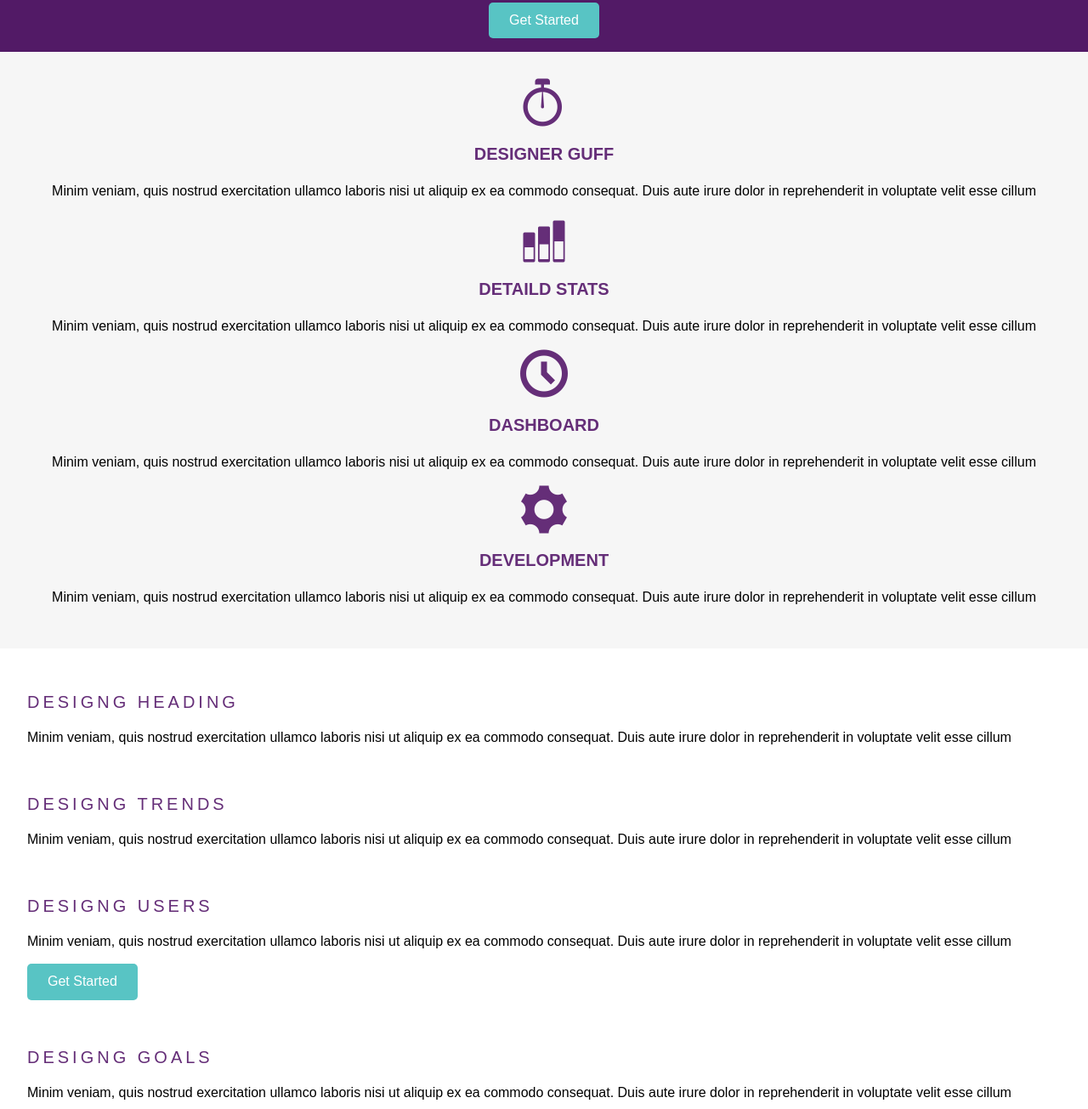
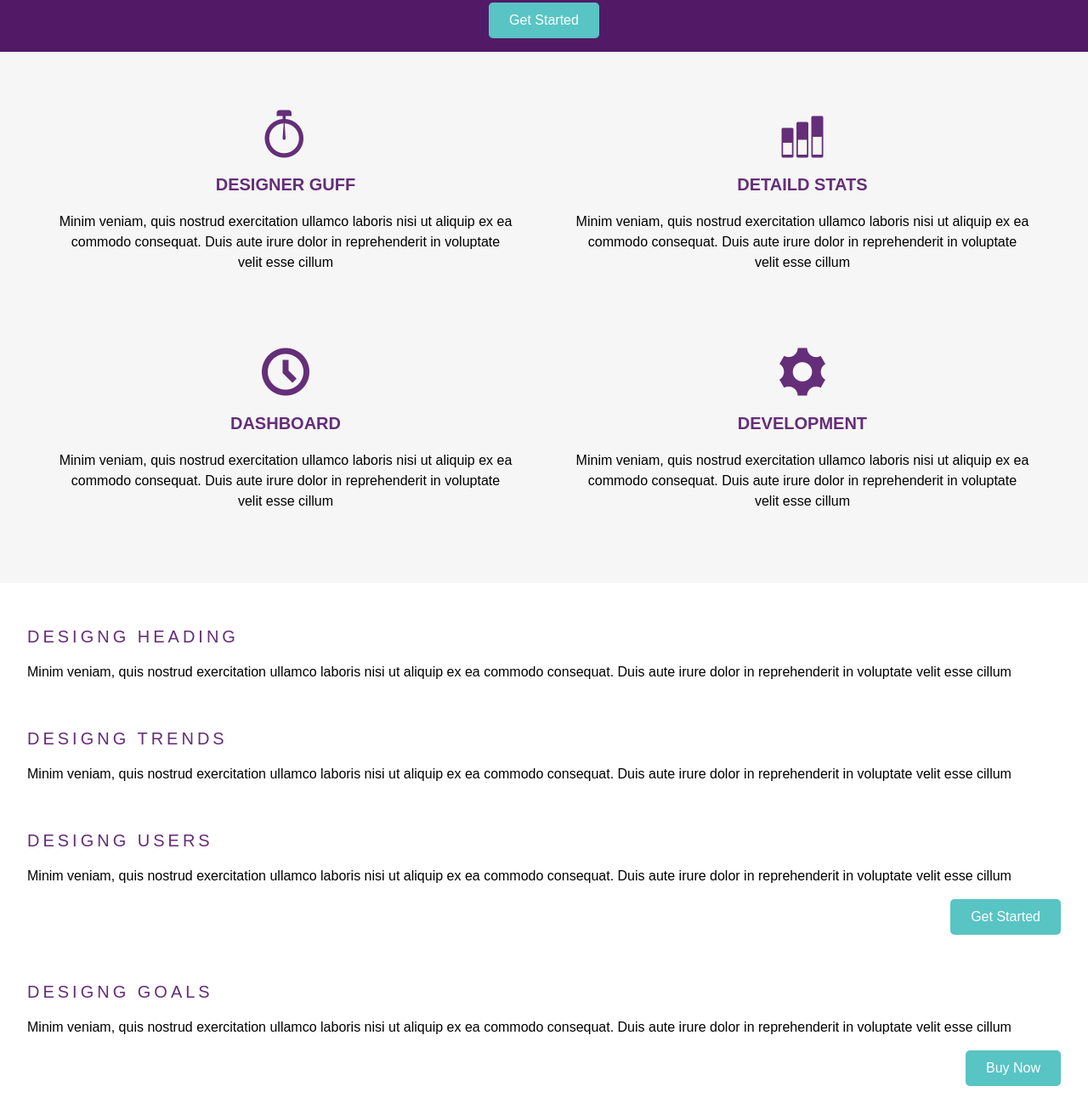
Before and after one commit to gabrielsugai/projeto-responsivo, a plain HTML site: page index.html in a window 1280 px wide. Shown: the part 215-1520 px from the top of the page at 85% size. Drawn offline with Linux system fonts and the light colour scheme; files whose address does not match are found by name.

Commit message:
Posiciona conteudos em linha com 2 colunas, e move botao a direita

```diff
--- a/css/style.css
+++ b/css/style.css
@@ -8,7 +8,7 @@ h1, h2, h3, h4, h5, h6{
   font-family: "Oxygem", arial;
 }
 
-.clearfix:after{
+.clearfix:after, .row:after{
   content: ' ';
   display: block;
   clear: both;
@@ -175,4 +175,14 @@ padding-bottom:2em;
   .top-content-title, .top-content-subtitle{
     color: white;
   }
+
+  .col-1-4{
+    width: 44%;
+    margin: 3%;
+    float: left;
+  }
+
+  .main-content-article .button{
+    float: right;
+  }
 }
--- a/index.html
+++ b/index.html
@@ -35,26 +35,26 @@
         <a href="#" class="button">Get Started </a>
     </section>
 
-    <section class="middle-content">
-        <article>
+    <section class="middle-content row">
+        <article class="col-1-4">
             <span class="icon-stopwatch"></span>
             <h3 class="middle-content-title">Designer Guff</h3>
             <p>Minim veniam, quis nostrud exercitation ullamco laboris nisi ut aliquip ex ea commodo consequat. Duis aute irure dolor in reprehenderit in voluptate velit esse cillum</p>
         </article>
 
-        <article>
+        <article class="col-1-4">
             <span class="icon-stats-bars2"></span>
             <h3 class="middle-content-title">Detaild Stats</h3>
             <p>Minim veniam, quis nostrud exercitation ullamco laboris nisi ut aliquip ex ea commodo consequat. Duis aute irure dolor in reprehenderit in voluptate velit esse cillum</p>
         </article>
 
-        <article>
+        <article class="col-1-4">
             <span class="icon-clock"></span>
             <h3 class="middle-content-title">Dashboard</h3>
             <p>Minim veniam, quis nostrud exercitation ullamco laboris nisi ut aliquip ex ea commodo consequat. Duis aute irure dolor in reprehenderit in voluptate velit esse cillum</p>
         </article>
 
-        <article>
+        <article class="col-1-4">
             <span class="icon-cog"></span>
             <h3 class="middle-content-title">Development</h3>
             <p>Minim veniam, quis nostrud exercitation ullamco laboris nisi ut aliquip ex ea commodo consequat. Duis aute irure dolor in reprehenderit in voluptate velit esse cillum</p>
@@ -73,14 +73,14 @@
             <p>Minim veniam, quis nostrud exercitation ullamco laboris nisi ut aliquip ex ea commodo consequat. Duis aute irure dolor in reprehenderit in voluptate velit esse cillum</p>
         </article>
 
-        <article class="main-content-article">
+        <article class="main-content-article clearfix">
             <h3 class="main-content-title">Designg Users</h3>
             <p>Minim veniam, quis nostrud exercitation ullamco laboris nisi ut aliquip ex ea commodo consequat. Duis aute irure dolor in reprehenderit in voluptate velit esse cillum</p>
 
             <a href="#" class="button">Get Started </a>
         </article>
 
-        <article class="main-content-article">
+        <article class="main-content-article clearfix">
             <h3 class="main-content-title">Designg Goals</h3>
             <p>Minim veniam, quis nostrud exercitation ullamco laboris nisi ut aliquip ex ea commodo consequat. Duis aute irure dolor in reprehenderit in voluptate velit esse cillum</p>
 
```
